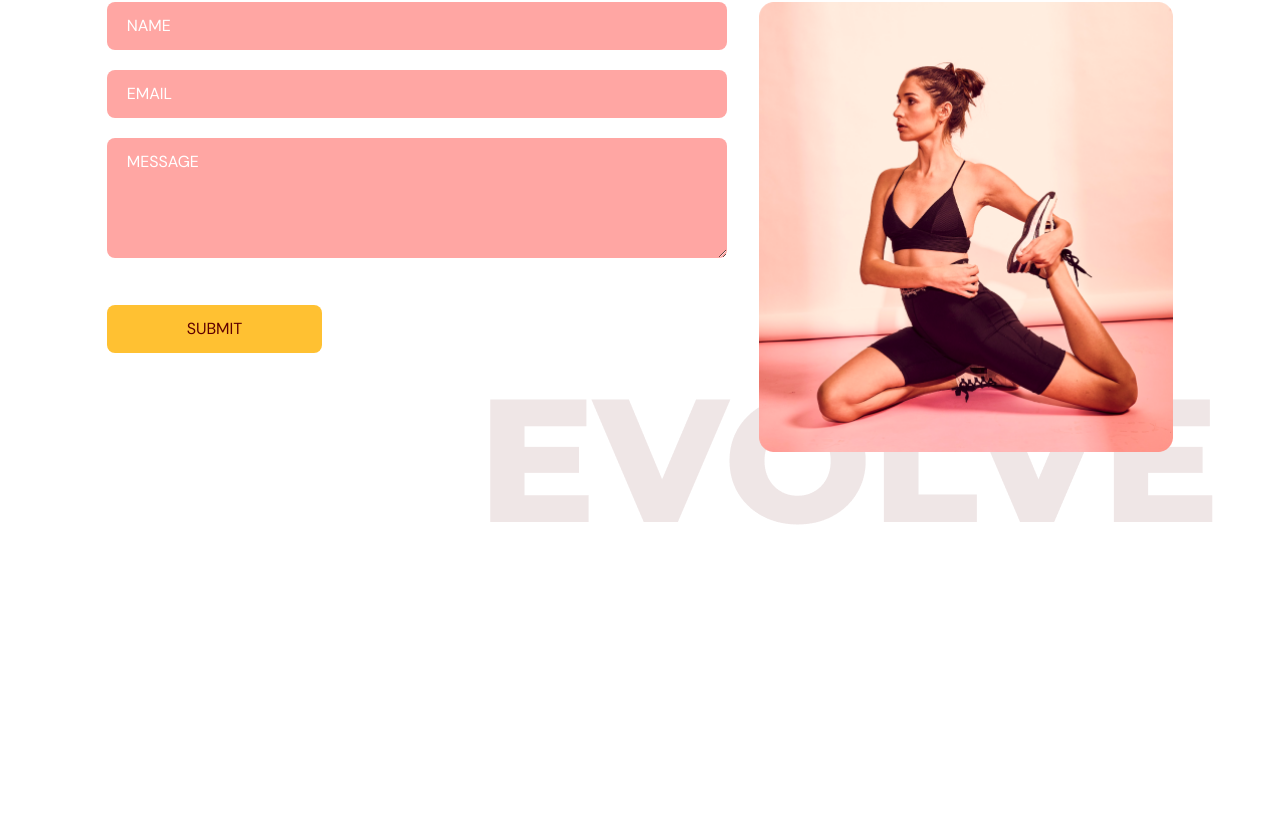
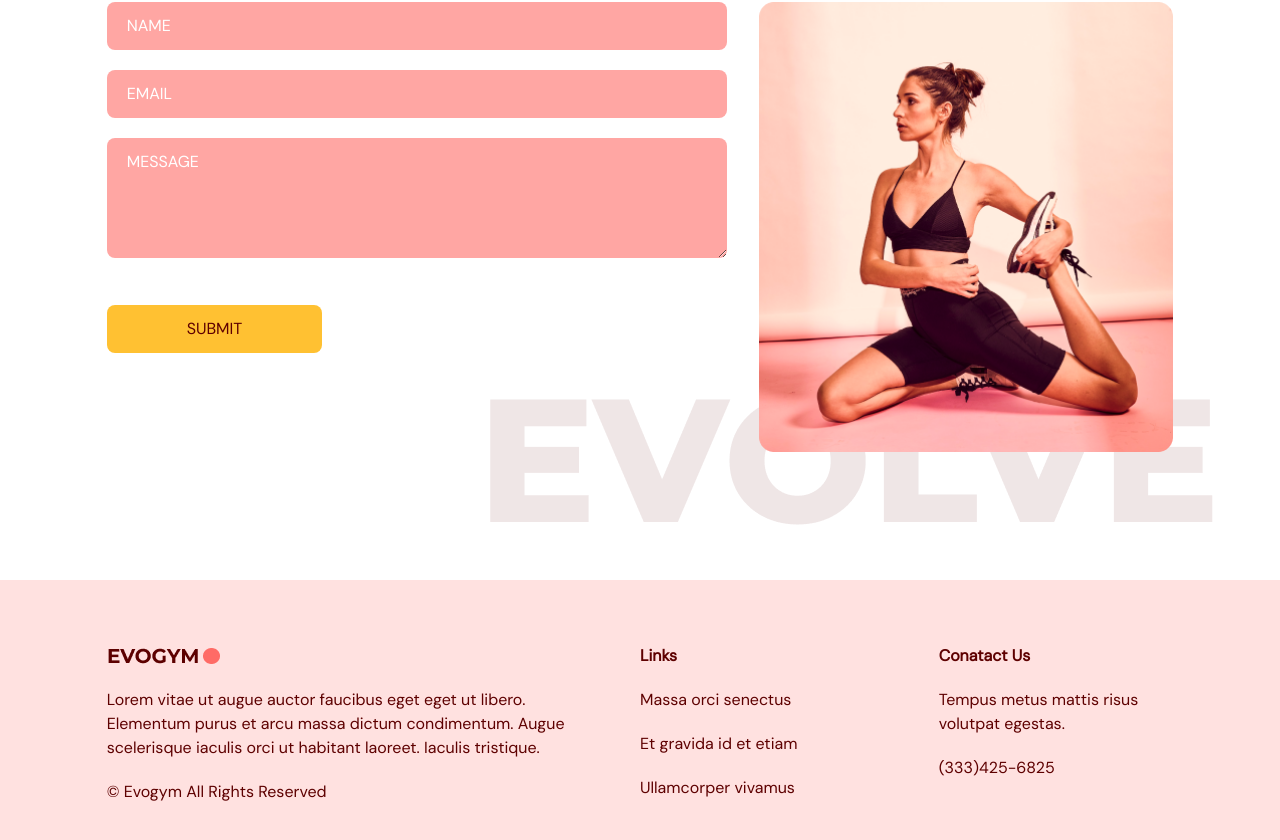
Before and after one commit to Kandarp08/Gym-Typescript, a React (Vite) app: page / in a window 1280 px wide. Shown: the part 3228-4068 px from the top of the page. Before the commit the page ends 3808 px from the top, so only its background shows below. Built offline with nearby package versions, Linux system fonts and the light colour scheme.

Commit message:
Completed Footer.

```diff
--- a/src/App.tsx
+++ b/src/App.tsx
@@ -5,6 +5,7 @@
 import { SelectedPage } from "@/shared/types";
 import OurClasses from './scenes/ourclasses';
 import ContactUs from './scenes/contactus';
+import Footer from './scenes/footer';
 
 function App()
 {
@@ -55,6 +56,8 @@
                 setSelectedPage={setSelectedPage}
             />
 
+            <Footer />
+
         </div>
     );
 }
--- /dev/null
+++ b/src/scenes/footer/index.tsx
@@ -0,0 +1,38 @@
+import Logo from "@/assets/Logo.png";
+
+const Footer = () => {
+
+    return (
+
+        <footer className="bg-primary-100 py-16">
+            <div className="justify-content mx-auto w-5/6 gap-16 md:flex">
+                <div className="mt-16 basis-1/2 md:mt-0">
+                    <img alt="logo" src={Logo} />
+
+                    <p className="my-5">
+                        Lorem vitae ut augue auctor faucibus eget eget ut libero. Elementum
+                        purus et arcu massa dictum condimentum. Augue scelerisque iaculis
+                        orci ut habitant laoreet. Iaculis tristique.
+                    </p>
+
+                    <p>© Evogym All Rights Reserved</p>
+                </div>
+
+                <div className="mt-16 basis-1/4 md:mt-0">
+                    <h4 className="font-bold">Links</h4>
+                    <p className="my-5">Massa orci senectus</p>
+                    <p className="my-5">Et gravida id et etiam</p>
+                    <p className="my-5">Ullamcorper vivamus</p>
+                </div>
+
+                <div className="mt-16 basis-1/4 md:mt-0">
+                    <h4 className="font-bold">Conatact Us</h4>
+                    <p className="my-5">Tempus metus mattis risus volutpat egestas.</p>
+                    <p>(333)425-6825</p>
+                </div>
+            </div>
+        </footer>
+    );
+}
+
+export default Footer
```
